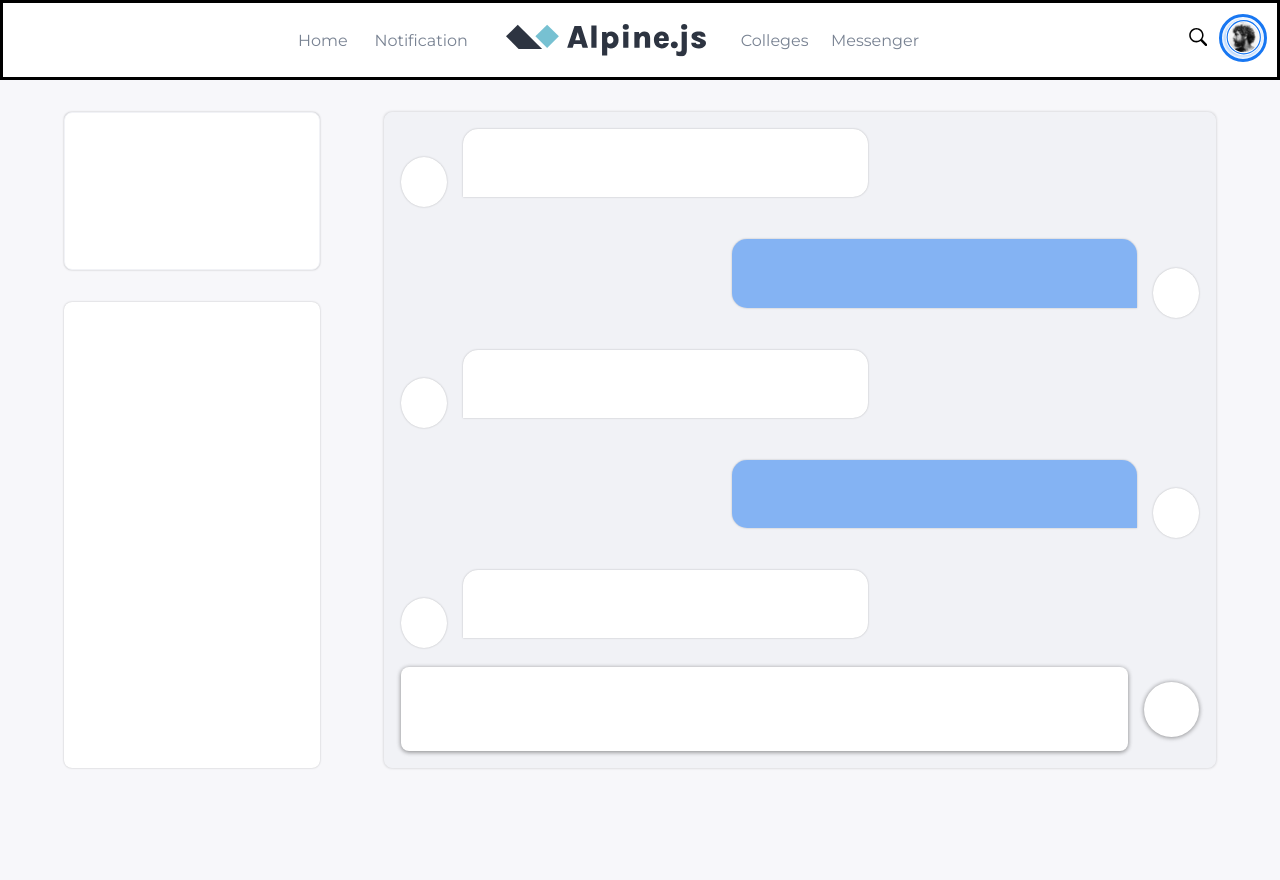
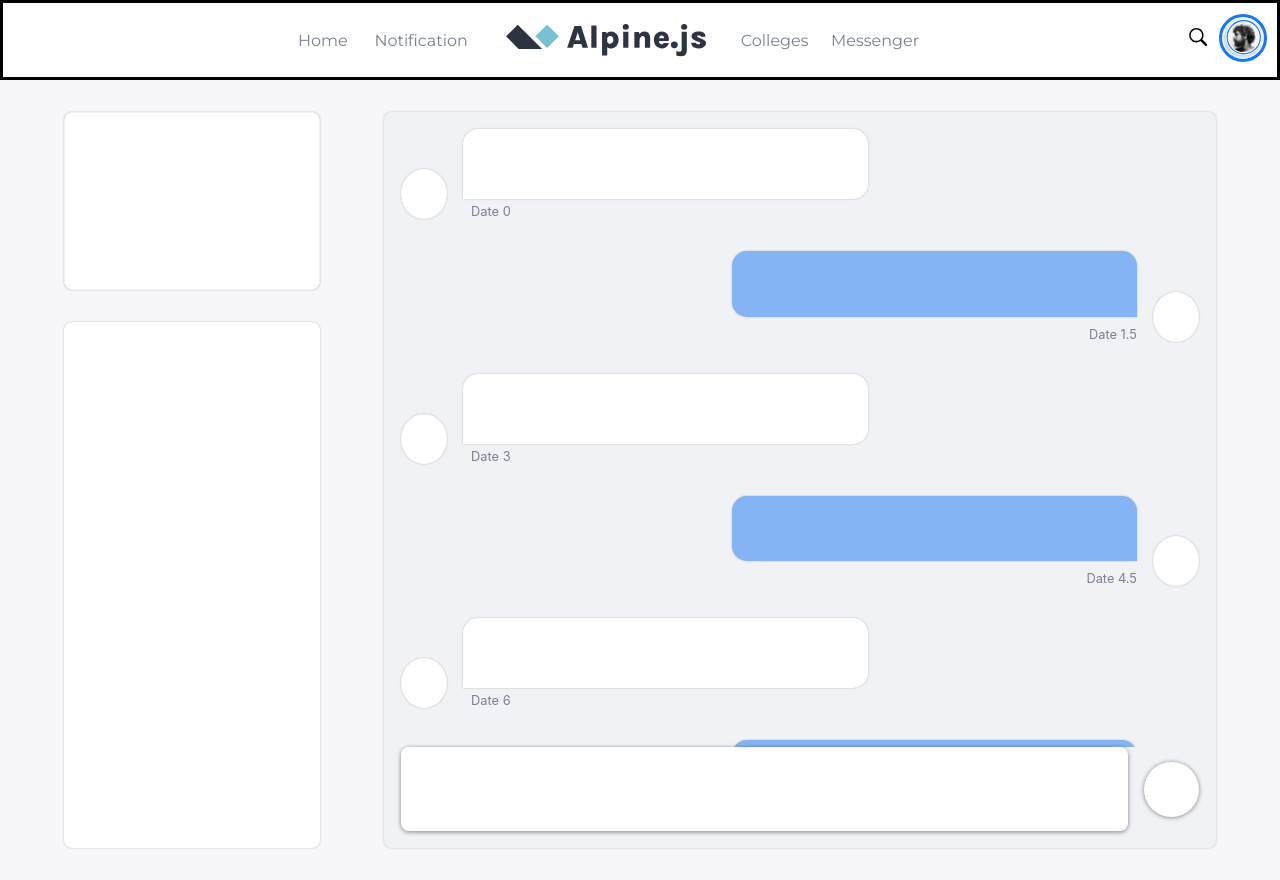
Before and after one commit to Janmejay-Joshi/alumni-net, a Next.js app: page /alumni/chat in a window 1280 px wide. Before the commit the page ends 800 px from the top, so only its background shows below. Built offline with nearby package versions, Linux system fonts and the light colour scheme.

Commit message:
Changes on Chat

```diff
--- a/pages/alumni/chat.tsx
+++ b/pages/alumni/chat.tsx
@@ -14,20 +14,20 @@ export default function Chat() {
         <div className={styles.chat_container}>
           <div className={styles.chat_wraper}>
             <div className={styles.chat_box}>
-              {[0, 1, 2, 3, 4].map((data, index) => {
+              {[0, 1, 2, 3, 4, 5, 6, 7].map((data, index) => {
                 return data % 2 == 0 ? (
                   <div className={styles.chat_recive}>
                     <div className={styles.profile_pic}></div>
                     <div className={styles.message_wraper}>
                       <div className={styles.message}></div>
-                      <span className={styles.timestamp}></span>
+                      <span className={styles.timestamp}>{`Date ${data * 1.5}`}</span>
                     </div>
                   </div>
                 ) : (
                   <div className={styles.chat_sent}>
                     <div className={styles.message_wraper}>
                       <div className={styles.message}></div>
-                      <span className={styles.timestamp}></span>
+                      <span className={styles.timestamp}>{`Date ${data * 1.5}`}</span>
                     </div>
                     <div className={styles.profile_pic}></div>
                   </div>
--- a/styles/PageStyles/Chat.module.scss
+++ b/styles/PageStyles/Chat.module.scss
@@ -76,6 +76,24 @@
           height: 100%;
           gap: 2rem;
           padding: 1rem;
+
+          &::-webkit-scrollbar {
+width: 5px;
+	background-color: #F5F5F5;
+          }
+
+          &::-webkit-scrollbar-track {
+          box-shadow: inset 0 0 6px rgba(0,0,0,0.3);
+            border-radius: 10px;
+            background-color: #F5F5F5;
+          }
+
+          &::-webkit-scrollbar-thumb {
+	border-radius: 10px;
+box-shadow: inset 0 0 6px rgba(0,0,0,.3);
+      background: rgba(24, 119, 242, 0.5);
+          }
+
         }
 
         .textbar_wraper {
@@ -148,7 +166,7 @@
     height: 100%;
     width: 100%;
     flex-direction: column;
-    gap: 10px;
+    gap: 5px;
     .message{
       height: 100%;
       width: 55%;
@@ -157,7 +175,9 @@
       border-radius: 15px 15px 15px 0px;
     }
     .timestamp{
-      background-color: #fff;
+      color: var(--slate-grey);
+      padding-left: 0.5rem;
+      font-size: 0.8rem;
     }
   }
 }
@@ -193,7 +213,9 @@
       border-radius: 15px 15px 0px 15px;
     }
     .timestamp{
-      background-color: #fff;
+      color: var(--slate-grey);
+      padding-left: 0.5rem;
+      font-size: 0.8rem;
     }
   }
 }
```
